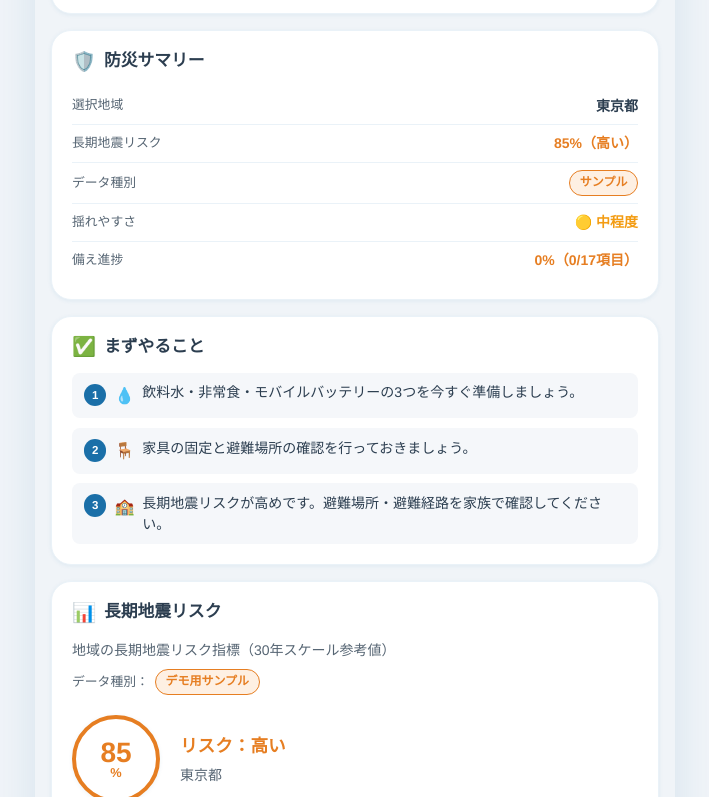
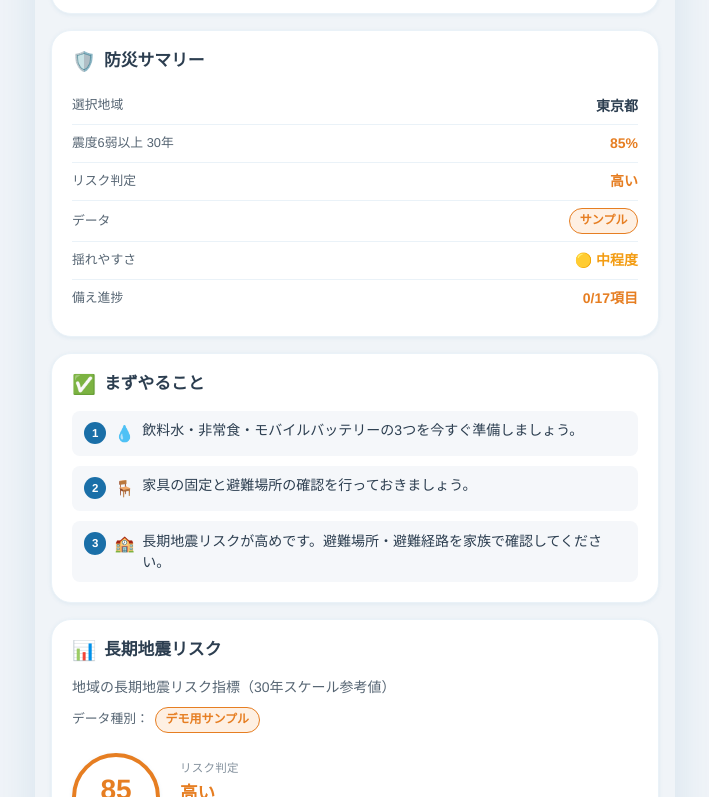
Before and after one commit to napohiro/jishin-sonae-navi, a React (Vite) app: page / in a window 1280 px wide. Shown: the part 463-1260 px from the top of the page, without its empty margins (285-994 px from the left). Built offline with nearby package versions, Linux system fonts and the light colour scheme.

Commit message:
ホーム画面の表示順とスマホ表示を改善

```diff
--- a/src/index.css
+++ b/src/index.css
@@ -520,6 +520,14 @@ button {
   flex: 1;
 }
 
+.risk-level-label {
+  font-size: 0.72rem;
+  color: var(--color-text-muted);
+  font-weight: 500;
+  margin-bottom: 0.1rem;
+  letter-spacing: 0.02em;
+}
+
 .risk-level {
   font-size: 1.1rem;
   font-weight: 700;
@@ -744,6 +752,20 @@ button {
   font-size: 0.875rem;
   color: var(--color-text);
   line-height: 1.5;
+}
+
+.memo-privacy-sub {
+  font-size: 0.75rem;
+  color: var(--color-text-muted);
+  margin-bottom: 0.75rem;
+}
+
+.memo-expand-btn {
+  margin-top: 0.25rem;
+}
+
+.memo-collapse-btn {
+  margin-top: 0.5rem;
 }
 
 /* ===== MEMO SAVED ===== */
--- a/src/pages/Home.jsx
+++ b/src/pages/Home.jsx
@@ -104,6 +104,7 @@ export default function Home() {
 
   // 新規状態
   const [memoSaved, setMemoSaved] = useState(false);
+  const [showMemo, setShowMemo] = useState(false);
   const [showCampDetail, setShowCampDetail] = useState(false);
   const [showLinks, setShowLinks] = useState(false);
   const [showFooterDetail, setShowFooterDetail] = useState(false);
@@ -396,9 +397,15 @@ export default function Home() {
             <span className="summary-value">{regionLabel}</span>
           </div>
           <div className="summary-item">
-            <span className="summary-label">長期地震リスク</span>
+            <span className="summary-label">震度6弱以上 30年</span>
             <span className="summary-value" style={{ color: riskLoading ? undefined : riskColor }}>
-              {riskLoading ? "取得中…" : `${displayRisk30}%（${getRiskLabel(displayRisk30)}）`}
+              {riskLoading ? "取得中…" : `${displayRisk30}%`}
+            </span>
+          </div>
+          <div className="summary-item">
+            <span className="summary-label">リスク判定</span>
+            <span className="summary-value" style={{ color: riskLoading ? undefined : riskColor }}>
+              {riskLoading ? "—" : getRiskLabel(displayRisk30)}
             </span>
           </div>
           {!riskLoading && getRiskLabel(displayRisk30) === "比較的低い" && (
@@ -407,10 +414,10 @@ export default function Home() {
             </div>
           )}
           <div className="summary-item">
-            <span className="summary-label">データ種別</span>
+            <span className="summary-label">データ</span>
             <span className="summary-value">
               {riskLoading ? "—" : isJshis ? (
-                <span className="datasource-badge datasource-badge--jshis">✓ J-SHIS公的データ</span>
+                <span className="datasource-badge datasource-badge--jshis">✓ J-SHIS</span>
               ) : (
                 <span className="datasource-badge datasource-badge--demo">サンプル</span>
               )}
@@ -428,7 +435,7 @@ export default function Home() {
               className="summary-value"
               style={{ color: prepPercent >= 70 ? "#27ae60" : prepPercent >= 40 ? "#f39c12" : "#e67e22" }}
             >
-              {prepPercent}%（{checklistCount}/{totalItems}項目）
+              {checklistCount}/{totalItems}項目
             </span>
           </div>
         </div>
@@ -507,8 +514,9 @@ export default function Home() {
             <span className="risk-unit">%</span>
           </div>
           <div className="risk-info">
+            <div className="risk-level-label">リスク判定</div>
             <div className="risk-level" style={{ color: riskColor }}>
-              リスク：{getRiskLabel(displayRisk30)}
+              {getRiskLabel(displayRisk30)}
             </div>
             <div className="risk-region">{regionLabel}</div>
           </div>
@@ -765,7 +773,19 @@ export default function Home() {
           <h2 className="card-title">家族の防災メモ</h2>
         </div>
         <p className="memo-privacy-note">
-          🔒 このメモはこの端末にのみ自動保存されます。共有端末では個人情報を書きすぎないようご注意ください。
+          🔒 この端末に自動保存されます
+        </p>
+        {!showMemo ? (
+          <button
+            className="ground-scale-toggle memo-expand-btn"
+            onClick={() => setShowMemo(true)}
+          >
+            ▼ 入力する
+          </button>
+        ) : (
+          <>
+            <p className="memo-privacy-sub">
+              共有端末では個人情報を書きすぎないようご注意ください。
             </p>
             {[
               { key: "meetingPlace",      label: "家族の集合場所",            placeholder: "例：○○公園・○○小学校" },
@@ -786,6 +806,14 @@ export default function Home() {
             ))}
             {memoSaved && (
               <p className="memo-saved-note">✓ 保存しました</p>
+            )}
+            <button
+              className="ground-scale-toggle memo-collapse-btn"
+              onClick={() => setShowMemo(false)}
+            >
+              ▲ 閉じる
+            </button>
+          </>
         )}
       </section>
 
```
Lines whose indentation alone changed are shown as unchanged.
